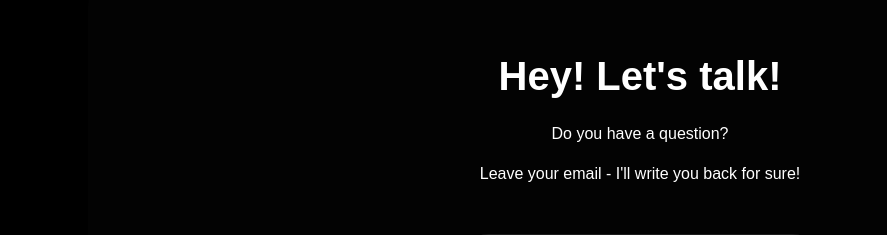
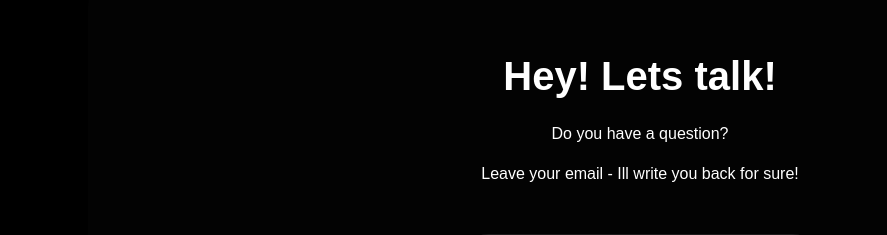
Before and after one commit to salahamran/portfolio-Salah, a Next.js app: page / in a window 1280 px wide. Shown: the part 2224-2459 px from the top of the page, without its empty margins (0-887 px from the left). Built offline with nearby package versions, Linux system fonts and the light colour scheme.

Commit message:
project created from zero

```diff
--- a/src/components/Contact.tsx
+++ b/src/components/Contact.tsx
@@ -6,9 +6,9 @@ const Contact = () => {
         <div className="contact-container">
           <div className="contact-form-container glow-blue">
             <div className="contact-header">
-              <h2>Hey! Let's talk!</h2>
+              <h2>Hey! Lets talk!</h2>
               <p>Do you have a question?</p>
-              <p className="mt-4">Leave your email - I'll write you back for sure!</p>
+              <p className="mt-4">Leave your email - Ill write you back for sure!</p>
             </div>
 
             <form className="flex flex-col items-center">
```
